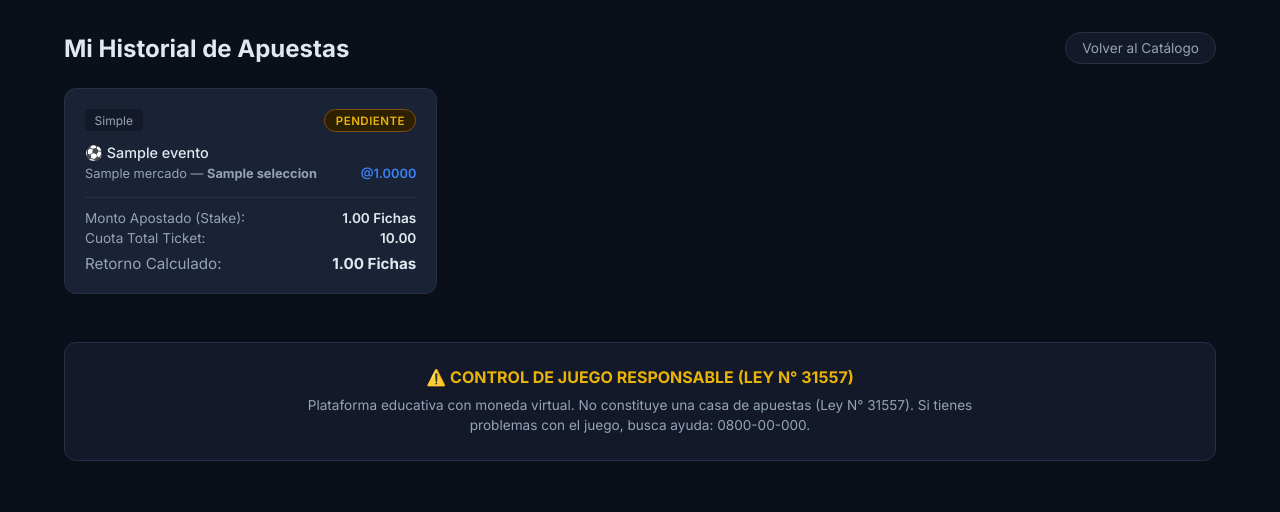
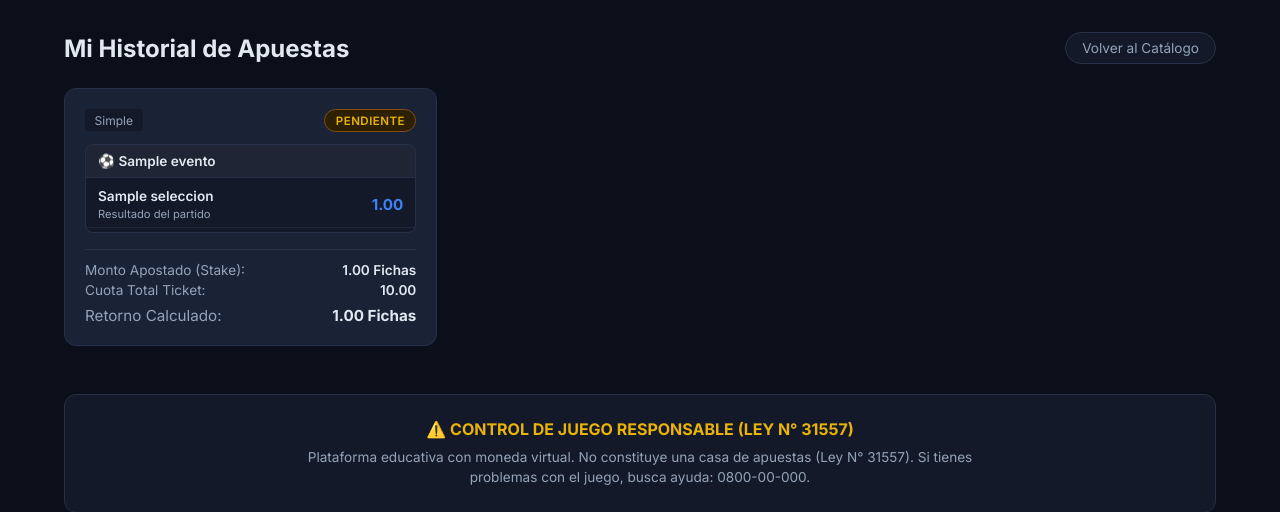
Before and after one commit to carlos-d04p/Proyecto-Challenge_Apuestas, a Django app: page /betting/mis-apuestas/ in a window 1280 px wide. Shown: the part 84-596 px from the top of the page. Run offline with Django 5.2, Linux system fonts and the light colour scheme; a user stored in the database is signed in; tables that the repository leaves empty hold one stand-in row (values such as "Sample post").

Commit message:
Implement tabs and grouping for mis_apuestas and betslip

```diff
--- a/apps/betting/services.py
+++ b/apps/betting/services.py
@@ -108,10 +108,10 @@ def place_acca_bet(user, selection_ids, stake, expected_odds, idempotency_key=No
         if len(selections) != len(selection_ids):
             raise ValidationError("Una o más selecciones no existen.")
 
-        event_ids = [sel.market.event_id for sel in selections]
-        if len(event_ids) != len(set(event_ids)):
+        market_ids = [sel.market_id for sel in selections]
+        if len(market_ids) != len(set(market_ids)):
             raise ValidationError(
-                "No se pueden combinar selecciones del mismo evento (exclusión mutua)."
+                "No se pueden combinar selecciones del mismo mercado (exclusión mutua)."
             )
 
         total_odds = Decimal("1.0000")
--- a/static/js/betslip.js
+++ b/static/js/betslip.js
@@ -3,21 +3,27 @@ document.addEventListener('DOMContentLoaded', () => {
     if (!betSlipContainer) return;
 
     let betSlip = JSON.parse(localStorage.getItem('fairbet_betslip')) || [];
+    let betSlipMode = localStorage.getItem('fairbet_mode') || 'SIMPLES';
 
-    window.addToBetSlip = function(id, name, odds, eventId, eventName) {
-        // Prevent adding multiple from same event (mutually exclusive)
-        const existingEventIndex = betSlip.findIndex(item => item.eventId === eventId);
-        if (existingEventIndex > -1) {
-            betSlip.splice(existingEventIndex, 1);
-        }
-
-        // Prevent adding more than 5 selections for ACCA
-        if (betSlip.length >= 5) {
-            alert("Máximo 5 selecciones permitidas en el boleto.");
+    window.addToBetSlip = function(id, name, odds, eventId, eventName, marketName = 'Mercado') {
+        const existingSelectionIndex = betSlip.findIndex(item => item.id === id);
+        if (existingSelectionIndex > -1) {
             return;
         }
 
-        betSlip.push({ id, name, odds: parseFloat(odds), eventId, eventName });
+        if (betSlipMode === 'COMBINADA') {
+            const existingMarketIndex = betSlip.findIndex(item => item.eventId === eventId && item.marketName === marketName);
+            if (existingMarketIndex > -1) {
+                betSlip.splice(existingMarketIndex, 1);
+            }
+        }
+
+        if (betSlip.length >= 10) {
+            alert("Máximo 10 selecciones permitidas en el boleto.");
+            return;
+        }
+
+        betSlip.push({ id, name, odds: parseFloat(odds), eventId, eventName, marketName, stake: 10 });
         saveAndRender();
     };
 
@@ -31,9 +37,40 @@ document.addEventListener('DOMContentLoaded', () => {
         saveAndRender();
     };
 
+    window.setBetSlipMode = function(mode) {
+        if (mode === 'COMBINADA') {
+            // Validate exclusivity
+            let conflict = false;
+            let seenMarkets = new Set();
+            for (let item of betSlip) {
+                let key = item.eventId + '_' + item.marketName;
+                if (seenMarkets.has(key)) {
+                    conflict = true;
+                    break;
+                }
+                seenMarkets.add(key);
+            }
+            if (conflict) {
+                alert("No puedes cambiar a Combinada porque tienes opciones mutuamente excluyentes (del mismo mercado). Elimínalas primero.");
+                return;
+            }
+        }
+        betSlipMode = mode;
+        localStorage.setItem('fairbet_mode', mode);
+        saveAndRender();
+    };
+
     function saveAndRender() {
         localStorage.setItem('fairbet_betslip', JSON.stringify(betSlip));
         renderBetSlip();
+    }
+
+    window.updateSingleStake = function(id, val) {
+        let item = betSlip.find(i => i.id === id);
+        if (item) {
+            item.stake = parseFloat(val) || 0;
+            saveAndRender(); // Re-render to update payouts
+        }
     }
 
     function renderBetSlip() {
@@ -45,44 +82,100 @@ document.addEventListener('DOMContentLoaded', () => {
 
         betSlipContainer.style.display = 'block';
 
+        const tabsHtml = `
+            <div class="betslip-tabs" style="display: flex; gap: 0.5rem; margin-bottom: 1rem;">
+                <button type="button" onclick="setBetSlipMode('SIMPLES')" style="flex: 1; padding: 0.5rem; border-radius: 20px; border: 1px solid var(--border); background: ${betSlipMode === 'SIMPLES' ? 'var(--primary)' : 'transparent'}; color: ${betSlipMode === 'SIMPLES' ? '#fff' : 'var(--text)'}; cursor: pointer; font-weight: 600; font-size: 0.85rem; transition: 0.2s;">Simples</button>
+                <button type="button" onclick="setBetSlipMode('COMBINADA')" style="flex: 1; padding: 0.5rem; border-radius: 20px; border: 1px solid var(--border); background: ${betSlipMode === 'COMBINADA' ? 'var(--primary)' : 'transparent'}; color: ${betSlipMode === 'COMBINADA' ? '#fff' : 'var(--text)'}; cursor: pointer; font-weight: 600; font-size: 0.85rem; transition: 0.2s;">Combinada</button>
+            </div>
+        `;
+
         let totalOdds = 1.0;
         let selectionsHtml = '';
 
+        let hasConflictForAcca = false;
+        let seenMarkets = new Set();
+
+        if (betSlipMode === 'COMBINADA') {
+            const groupedBets = {};
             betSlip.forEach(item => {
                 totalOdds *= item.odds;
+                if (!groupedBets[item.eventId]) {
+                    groupedBets[item.eventId] = { eventName: item.eventName, selections: [] };
+                }
+                groupedBets[item.eventId].selections.push(item);
+
+                let key = item.eventId + '_' + item.marketName;
+                if (seenMarkets.has(key)) hasConflictForAcca = true;
+                seenMarkets.add(key);
+            });
+
+            Object.values(groupedBets).forEach(group => {
                 selectionsHtml += `
-                <div class="betslip-item">
-                    <div class="betslip-item-header">
-                        <span class="betslip-event-name">⚽ ${item.eventName}</span>
-                        <button type="button" class="betslip-remove-btn" onclick="removeFromBetSlip('${item.id}')">✕</button>
+                    <div class="betslip-event-group" style="margin-bottom: 0.75rem; background: var(--surface); border: 1px solid var(--border); border-radius: 8px; overflow: hidden;">
+                        <div class="betslip-group-header" style="background: rgba(255,255,255,0.05); padding: 0.5rem 0.75rem; font-weight: 600; font-size: 0.85rem; border-bottom: 1px solid var(--border); display: flex; align-items: center; gap: 0.4rem;">
+                            ⚽ ${group.eventName}
                         </div>
-                    <div class="betslip-item-body">
-                        <span class="betslip-sel-name">${item.name}</span>
-                        <span class="betslip-sel-odds">@${item.odds.toFixed(2)}</span>
+                        <div class="betslip-group-body" style="padding: 0.25rem 0;">
+                `;
+                group.selections.forEach(item => {
+                    const displayMarket = item.marketName || 'Mercado';
+                    selectionsHtml += `
+                            <div class="betslip-item" style="padding: 0.4rem 0.75rem; display: flex; justify-content: space-between; align-items: center; border-radius: 0; margin: 0; background: transparent; border: none; border-bottom: 1px solid rgba(255,255,255,0.05);">
+                                <div style="display: flex; flex-direction: column; gap: 0.15rem;">
+                                    <span class="betslip-sel-name" style="font-size: 0.85rem; font-weight: 600; color: var(--text);">${item.name}</span>
+                                    <span class="betslip-sel-market" style="font-size: 0.7rem; color: var(--text-soft);">${displayMarket}</span>
+                                </div>
+                                <div style="display: flex; align-items: center; gap: 0.75rem;">
+                                    <span class="betslip-sel-odds" style="font-weight: 700; color: var(--primary);">${item.odds.toFixed(2)}</span>
+                                    <button type="button" class="betslip-remove-btn" onclick="removeFromBetSlip('${item.id}')" style="color: var(--text-soft); font-size: 0.9rem; padding: 0.2rem; display: flex; align-items: center; justify-content: center; width: 24px; height: 24px; border-radius: 4px; background: rgba(255,255,255,0.1); cursor: pointer; border: none; transition: background 0.2s;">✕</button>
                                 </div>
                             </div>
                     `;
                 });
+                selectionsHtml += `</div></div>`;
+            });
 
-        const isAcca = betSlip.length > 1;
-        const betTypeLabel = isAcca ? 'Combinada' : 'Simple';
-        const betTypeValue = isAcca ? 'ACCA' : 'SINGLE';
+        } else {
+            // SIMPLES MODE
+            betSlip.forEach(item => {
+                const displayMarket = item.marketName || 'Mercado';
+                const itemPayout = (item.stake || 10) * item.odds;
+                selectionsHtml += `
+                    <div class="betslip-item" style="margin-bottom: 0.75rem; background: var(--surface); border: 1px solid var(--border); border-radius: 8px; padding: 0.75rem;">
+                        <div style="display: flex; justify-content: space-between; align-items: flex-start; margin-bottom: 0.5rem;">
+                            <div>
+                                <div style="font-size: 0.8rem; color: var(--text-soft); margin-bottom: 0.2rem;">⚽ ${item.eventName}</div>
+                                <div style="font-size: 0.9rem; font-weight: 600; color: var(--text);">${item.name}</div>
+                                <div style="font-size: 0.75rem; color: var(--text-soft);">${displayMarket}</div>
+                            </div>
+                            <div style="display: flex; align-items: center; gap: 0.5rem;">
+                                <span style="font-weight: 700; color: var(--primary); font-size: 1.1rem;">${item.odds.toFixed(2)}</span>
+                                <button type="button" onclick="removeFromBetSlip('${item.id}')" style="color: var(--text-soft); font-size: 0.9rem; padding: 0.2rem; display: flex; align-items: center; justify-content: center; width: 24px; height: 24px; border-radius: 4px; background: rgba(255,255,255,0.1); cursor: pointer; border: none;">✕</button>
+                            </div>
+                        </div>
+                        <div style="display: flex; gap: 0.5rem; align-items: center; margin-top: 0.5rem; border-top: 1px solid rgba(255,255,255,0.05); padding-top: 0.5rem;">
+                            <span style="font-size: 0.8rem; color: var(--text-soft);">Fichas:</span>
+                            <input type="number" class="single-stake-input" data-id="${item.id}" name="stake" value="${item.stake || 10}" min="10" step="0.01" style="width: 80px; padding: 0.3rem; border-radius: 4px; border: 1px solid var(--border); background: #111; color: white;" required>
+                            <input type="hidden" name="selection_id" value="${item.id}">
+                            <input type="hidden" name="expected_odds" value="${item.odds.toFixed(4)}">
+                            <div style="margin-left: auto; font-size: 0.8rem;">Retorno: <span style="color: var(--green); font-weight: 600;">${itemPayout.toFixed(2)}</span></div>
+                        </div>
+                    </div>
+                `;
+            });
+        }
 
-        betSlipContainer.innerHTML = `
-            <div class="betslip-header">
-                <h3>Boleto de Apuestas</h3>
-                <span class="badge ${isAcca ? 'placed' : 'pending'}">${betTypeLabel}</span>
-            </div>
-            <div class="betslip-body">
-                ${selectionsHtml}
+        const betTypeValue = betSlipMode === 'COMBINADA' ? 'ACCA' : 'SINGLE';
 
+        let formHtml = '';
+        if (betSlipMode === 'COMBINADA') {
+            formHtml = `
                 <div class="betslip-summary">
                     <div class="betslip-row">
                         <span>Cuota Total:</span>
                         <span class="betslip-total-odds">${totalOdds.toFixed(2)}</span>
                     </div>
                 </div>
-
                 <form id="betslip-form" action="/betting/apostar/" method="POST">
                     <input type="hidden" name="csrfmiddlewaretoken" value="${getCookie('csrftoken')}">
                     <input type="hidden" name="bet_type" value="${betTypeValue}">
@@ -106,13 +199,62 @@ document.addEventListener('DOMContentLoaded', () => {
                         <button type="submit" class="filter-btn active" id="betslip-submit-btn">Apostar</button>
                     </div>
                 </form>
+            `;
+        } else {
+            // Simples form
+            let totalSimplesStake = betSlip.reduce((sum, item) => sum + (item.stake || 10), 0);
+            let totalSimplesPayout = betSlip.reduce((sum, item) => sum + ((item.stake || 10) * item.odds), 0);
+
+            formHtml = `
+                <form id="betslip-form" action="/betting/apostar/" method="POST">
+                    <input type="hidden" name="csrfmiddlewaretoken" value="${getCookie('csrftoken')}">
+                    <input type="hidden" name="bet_type" value="${betTypeValue}">
+
+                    <!-- Selection and stakes inputs are rendered inside the items -->
+                    ${selectionsHtml}
+
+                    <div id="betslip-alert" class="betslip-alert" style="display: none;"></div>
+
+                    <div class="betslip-summary" style="margin-top: 1rem; border-top: 1px solid var(--border); padding-top: 1rem;">
+                        <div class="betslip-row" style="margin-bottom: 0.5rem;">
+                            <span>Apuestas Totales:</span>
+                            <span style="font-weight: 600;">${betSlip.length}</span>
+                        </div>
+                        <div class="betslip-row" style="margin-bottom: 0.5rem;">
+                            <span>Monto Total:</span>
+                            <span style="font-weight: 600;">${totalSimplesStake.toFixed(2)} Fichas</span>
+                        </div>
+                        <div class="betslip-row betslip-payout" style="margin-bottom: 1rem;">
+                            <span>Retorno Total Max:</span>
+                            <span>${totalSimplesPayout.toFixed(2)}</span>
+                        </div>
+                    </div>
+
+                    <div class="betslip-actions">
+                        <button type="button" class="btn-clear" onclick="clearBetSlip()">Limpiar</button>
+                        <button type="submit" class="filter-btn active" id="betslip-submit-btn">Apostar Simples</button>
+                    </div>
+                </form>
+            `;
+        }
+
+        betSlipContainer.innerHTML = `
+            <div class="betslip-header" style="display: flex; justify-content: space-between; align-items: center; margin-bottom: 1rem;">
+                <h3 style="margin: 0;">Boleto</h3>
+                <span class="badge ${betSlipMode === 'COMBINADA' ? 'placed' : 'pending'}">${betSlipMode}</span>
+            </div>
+            ${tabsHtml}
+            <div class="betslip-body">
+                ${betSlipMode === 'COMBINADA' ? selectionsHtml + formHtml : formHtml}
             </div>
         `;
 
+        const alertBox = document.getElementById('betslip-alert');
+        const submitBtn = document.getElementById('betslip-submit-btn');
+
+        if (betSlipMode === 'COMBINADA') {
             const stakeInput = document.getElementById('betslip-stake');
             const payoutDisplay = document.getElementById('betslip-potential-payout');
-        const alertBox = document.getElementById('betslip-alert');
-        const submitBtn = document.getElementById('betslip-submit-btn');
 
             stakeInput.addEventListener('input', (e) => {
                 const stake = parseFloat(e.target.value) || 0;
@@ -120,7 +262,11 @@ document.addEventListener('DOMContentLoaded', () => {
                 payoutDisplay.textContent = payout.toFixed(2);
 
                 let error = null;
-            if (stake < 10) {
+                if (betSlip.length < 2) {
+                    error = "Se requieren mínimo 2 selecciones para una Combinada.";
+                } else if (hasConflictForAcca) {
+                    error = "Tienes opciones excluyentes del mismo mercado.";
+                } else if (stake < 10) {
                     error = "Mínimo 10.00 fichas.";
                 } else if (payout > 20000) {
                     error = `Excede retorno máx (20000). Max stake: ${(20000/totalOdds).toFixed(2)}`;
@@ -137,18 +283,39 @@ document.addEventListener('DOMContentLoaded', () => {
                     submitBtn.style.opacity = '1';
                 }
             });
+            stakeInput.dispatchEvent(new Event('input'));
+        } else {
+            // Validation for Simples
+            let error = null;
+            betSlip.forEach(item => {
+                if ((item.stake || 0) < 10) error = "Cada apuesta simple debe ser mínimo 10.00 fichas.";
+                if ((item.stake || 0) * item.odds > 20000) error = "Una o más apuestas excede el retorno máx.";
+            });
 
-        // Trigger validation initially
-        stakeInput.dispatchEvent(new Event('input'));
+            if (error) {
+                alertBox.textContent = error;
+                alertBox.style.display = 'block';
+                submitBtn.disabled = true;
+                submitBtn.style.opacity = '0.5';
+            } else {
+                alertBox.style.display = 'none';
+                submitBtn.disabled = false;
+                submitBtn.style.opacity = '1';
+            }
 
-        // Clear betslip after submission
+            // Add listeners to individual stake inputs
+            document.querySelectorAll('.single-stake-input').forEach(input => {
+                input.addEventListener('change', (e) => {
+                    updateSingleStake(e.target.dataset.id, e.target.value);
+                });
+                input.addEventListener('keyup', (e) => {
+                    // Update on enter or similar
+                    updateSingleStake(e.target.dataset.id, e.target.value);
+                });
+            });
+        }
+
         document.getElementById('betslip-form').addEventListener('submit', () => {
-            // We shouldn't clear immediately because if server fails, they lose it.
-            // But we can clear it if it's successful. Since we use standard POST,
-            // we could clear it here, or let the server tell us to clear it.
-            // For now, let's clear it on submit to avoid resubmitting same.
-            // Actually, better to keep it and clear it via a script in the success page.
-            // But this is simple app, let's just clear it.
             localStorage.removeItem('fairbet_betslip');
         });
     }
@@ -168,6 +335,5 @@ document.addEventListener('DOMContentLoaded', () => {
         return cookieValue;
     }
 
-    // Initial render
     renderBetSlip();
 });
--- a/templates/betting/mis_apuestas.html
+++ b/templates/betting/mis_apuestas.html
@@ -61,14 +61,28 @@
         </div>
 
         <div style="margin: 0.5rem 0 1rem 0;">
-            {% for line in bet.selections.all %}
-            <div style="font-size: 0.9rem; font-weight: 500; margin-bottom: 0.25rem;">
-                ⚽ {{ line.selection.market.event.name }}
-            </div>
-            <div style="font-size: 0.8rem; color: var(--text-soft); display: flex; justify-content: space-between;">
-                <span>{{ line.selection.market.name }} — <strong>{{ line.selection.name }}</strong></span>
-                <span style="color: var(--primary); font-weight: 600;">@{{ line.odds_at_placement|floatformat:'4u' }}</span>
-            </div>
+            {% regroup bet.selections.all|dictsort:"selection.market.event.name" by selection.market.event.name as grouped_selections %}
+            {% for group in grouped_selections %}
+                <div class="betslip-event-group" style="margin-bottom: 0.75rem; background: var(--surface); border: 1px solid var(--border); border-radius: 8px; overflow: hidden;">
+                    <div class="betslip-group-header" style="background: rgba(255,255,255,0.05); padding: 0.5rem 0.75rem; font-weight: 600; font-size: 0.85rem; border-bottom: 1px solid var(--border); display: flex; align-items: center; gap: 0.4rem;">
+                        ⚽ {{ group.grouper }}
+                    </div>
+                    <div class="betslip-group-body" style="padding: 0.25rem 0;">
+                        {% for line in group.list %}
+                        <div class="betslip-item" style="padding: 0.4rem 0.75rem; display: flex; justify-content: space-between; align-items: center; border-radius: 0; margin: 0; background: transparent; border: none; border-bottom: 1px solid rgba(255,255,255,0.05);">
+                            <div style="display: flex; flex-direction: column; gap: 0.15rem;">
+                                <span class="betslip-sel-name" style="font-size: 0.85rem; font-weight: 600; color: var(--text);">{{ line.selection.name }}</span>
+                                <span class="betslip-sel-market" style="font-size: 0.7rem; color: var(--text-soft);">
+                                    {% if line.selection.market.kind == '1X2' %}Resultado del partido{% elif line.selection.market.kind == 'OU' %}Goles totales Más/Menos{% elif line.selection.market.kind == 'BTTS' %}Ambos equipos anotan{% elif line.selection.market.kind == 'HCAP' %}Hándicap asiático{% else %}{{ line.selection.market.name }}{% endif %}
+                                </span>
+                            </div>
+                            <div style="display: flex; align-items: center; gap: 0.75rem;">
+                                <span class="betslip-sel-odds" style="font-weight: 700; color: var(--primary);">{{ line.odds_at_placement|floatformat:'2u' }}</span>
+                            </div>
+                        </div>
+                        {% endfor %}
+                    </div>
+                </div>
             {% endfor %}
         </div>
 
--- a/templates/markets/event_detail.html
+++ b/templates/markets/event_detail.html
@@ -126,7 +126,7 @@
     {% localize off %}
     {% if event.status == 'SCHEDULED' %}
     <button type="button" class="selection-btn"
-      onclick="addToBetSlip('{{ sel.id }}', '{{ sel.name|escapejs }}', '{{ sel.odds }}', '{{ event.id }}', '{{ event.name|escapejs }}')">
+      onclick="addToBetSlip('{{ sel.id }}', '{{ sel.name|escapejs }}', '{{ sel.odds }}', '{{ event.id }}', '{{ event.name|escapejs }}', '{% if market.kind == '1X2' %}Resultado del partido{% elif market.kind == 'OU' %}Goles totales Más/Menos{% elif market.kind == 'BTTS' %}Ambos equipos anotan{% elif market.kind == 'HCAP' %}Hándicap asiático{% else %}{{ market.name|escapejs }}{% endif %}')">
       <span style="font-size: 0.8rem; color: var(--text-soft);">{{ sel.name }}</span>
       <span style="font-size: 1.1rem; font-weight: 800; color: var(--primary);">{{ sel.odds|floatformat:'2u' }}</span>
     </button>
--- a/templates/markets/event_list.html
+++ b/templates/markets/event_list.html
@@ -71,7 +71,7 @@
             <div class="odds-row">
               {% for sel in market.selections.all %}
                 {% if sel.is_active %}
-                  <div class="odds-btn">
+                  <div class="odds-btn" onclick="event.preventDefault(); event.stopPropagation(); addToBetSlip('{{ sel.id }}', '{{ sel.name|escapejs }}', '{{ sel.odds }}', '{{ event.id }}', '{{ event.name|escapejs }}', 'Resultado del partido')">
                     <span class="sel-name">{{ sel.name }}</span>
                     <span class="sel-odds">{{ sel.odds|floatformat:'2u' }}</span>
                   </div>
```
Also changed, not shown: apps/betting/views_web.py (+43 -11 lines). Lines whose indentation alone changed are shown as unchanged.
